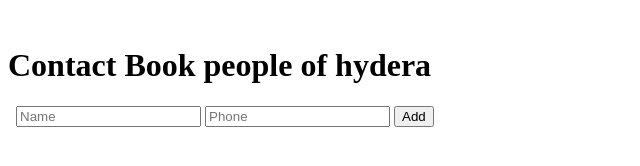
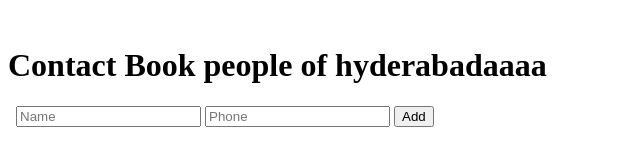
Before and after one commit to Premchand-96/contact-app-docker, a plain HTML site: page frontend/index.html in a window 1280 px wide. Shown: the whole page, without its empty margins (0-640 px from the left). Drawn offline with Linux system fonts and the light colour scheme; no server answers.

Commit message:
Update index.html

```diff
--- a/frontend/index.html
+++ b/frontend/index.html
@@ -7,7 +7,7 @@
 
 
 
-<h1>Contact Book people of hydera</h1>
+<h1>Contact Book people of hyderabadaaaa</h1>
 
 
 
```
